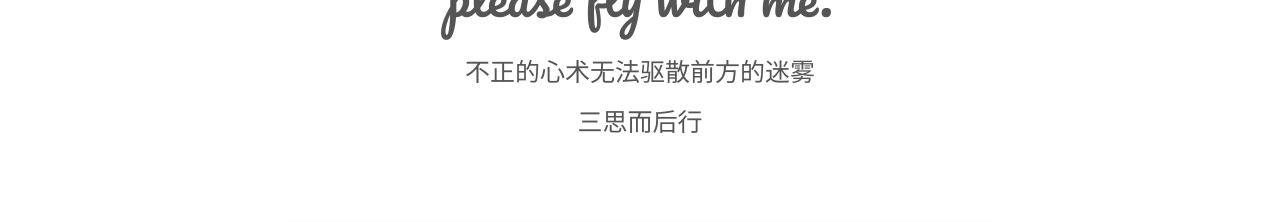
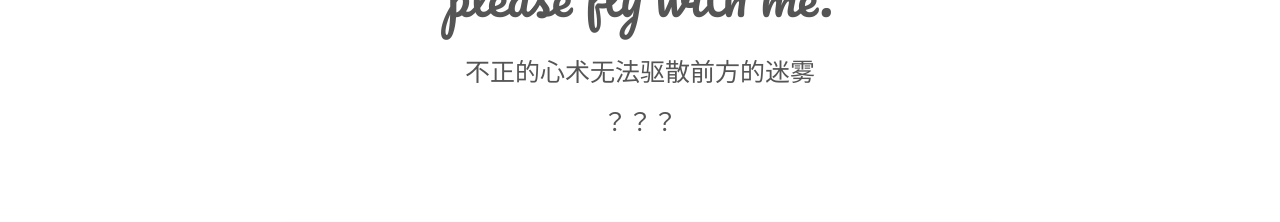
Before and after one commit to Alpacadh/HardCandy-Jekyll-master, a Jekyll site: the page built from index.html, in a window 1280 px wide. Shown: the part 283-505 px from the top of the page. Built offline with Jekyll 4.4.1, drawn with Linux system fonts in a browser that asks for light colours; comment, search, counter and statistics services are not loaded.

Commit message:
Update index.html

```diff
--- a/index.html
+++ b/index.html
@@ -3,7 +3,7 @@ layout: default
 title: 快到我碗里来~
 page-title: please fly with me.
 home-title: 不正的心术无法驱散前方的迷雾
-description: 三思而后行
+description: ？？？
 ---
 
 {% include header.html %}
```
